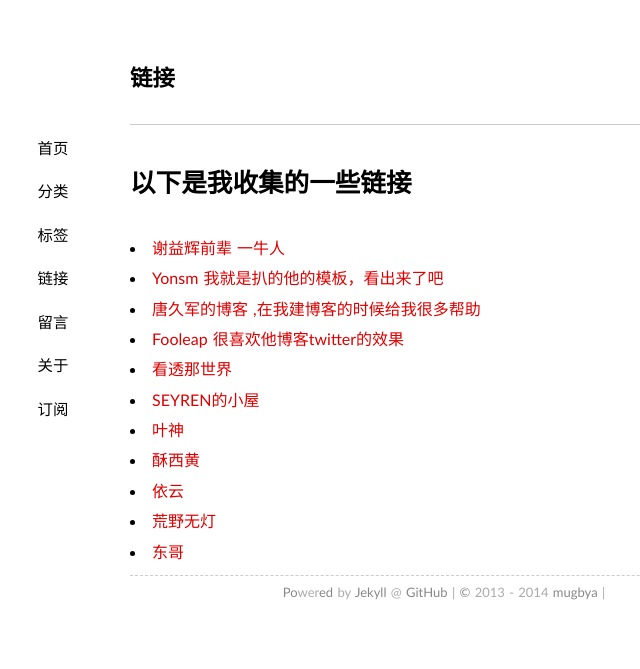
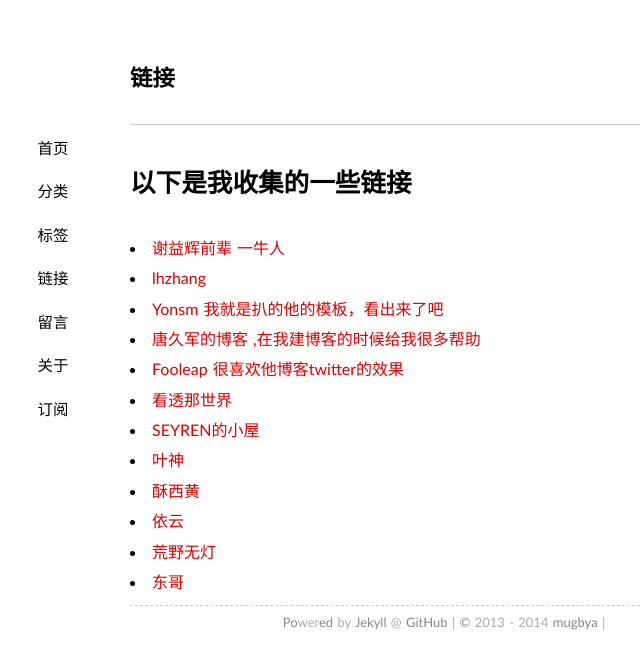
Before and after one commit to mugbya/mugbya.github.io, a Jekyll site: the page built from links/index.md, in a window 1280 px wide. Shown: the top 669 px of the page, without its empty margins (210-850 px from the left). Built offline with Jekyll 4.4.1, drawn with Linux system fonts in a browser that asks for light colours; some web fonts are replaced; Markdown is read by kramdown in place of the engine named in the settings; comment, search, counter and statistics services are not loaded.

Commit message:
Update index.md

```diff
--- a/links/index.md
+++ b/links/index.md
@@ -8,6 +8,7 @@ comments: yes
 
 
 - <a href="http://yihui.name/cn/" target="_blank">谢益辉前辈 一牛人</a>
+- <a href="http://lhzhang.com/archive.html" target="_blank">lhzhang</a>
 - <a href="http://yonsm.net/" target="_blank">Yonsm 我就是扒的他的模板，看出来了吧 </a>
 - <a href="http://tangjiujun.github.io/" target="_blank"> 唐久军的博客 ,在我建博客的时候给我很多帮助</a>
 - <a href="http://blog.fooleap.org/" target="_blank">Fooleap 很喜欢他博客twitter的效果</a>
```
